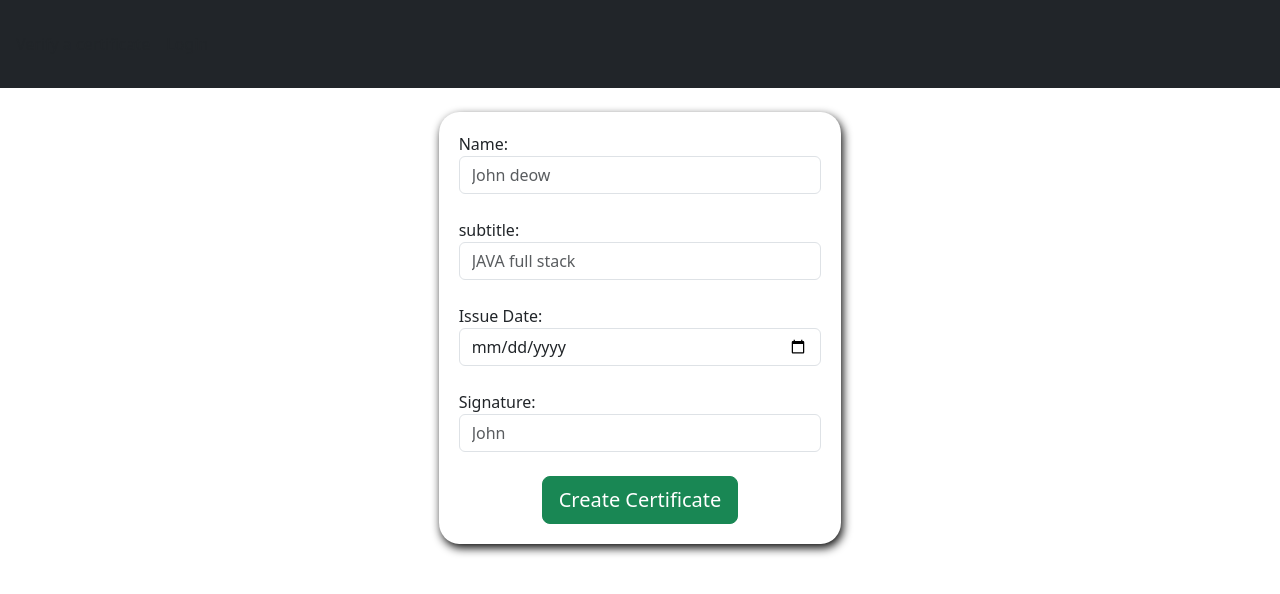
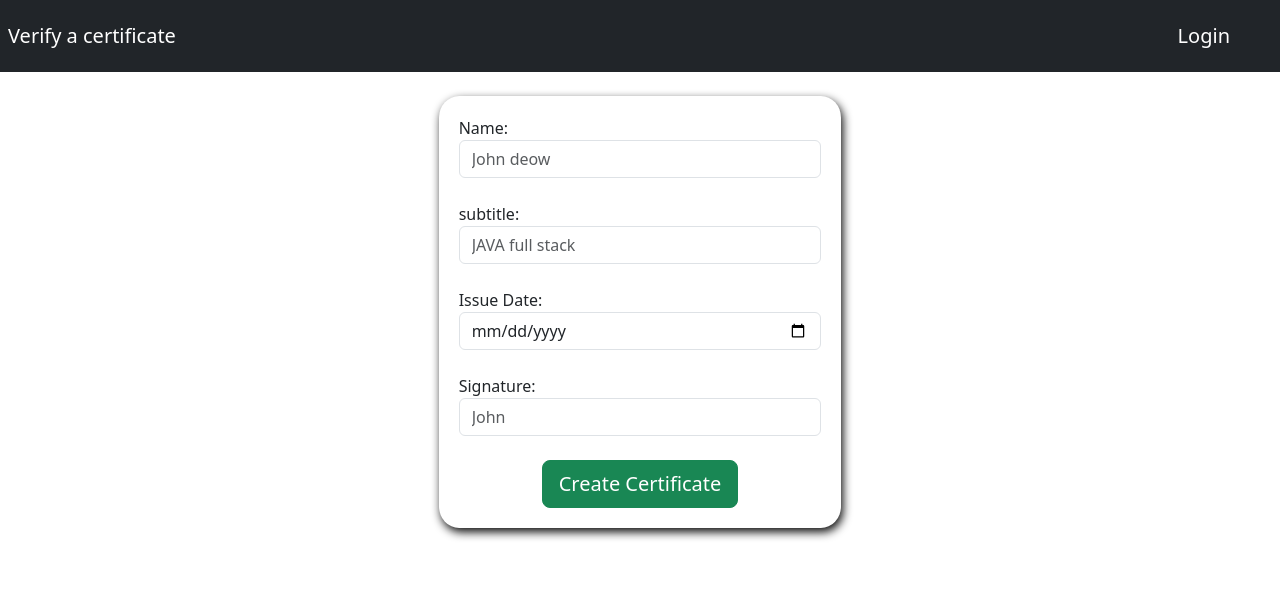
Before and after one commit to kahkashan7908/certificate_generator, a Django app: page / in a window 1280 px wide. Shown: the top 594 px of the page. Run offline with Django 4.2, Linux system fonts and the light colour scheme.

Commit message:
fix navbar

```diff
--- a/certificates/templates/base.html
+++ b/certificates/templates/base.html
@@ -10,16 +10,19 @@
     <link rel="stylesheet" type="text/css" href="{% static 'css/styles.css' %}">
 </head>
 <body>
-    <nav class="navbar navbar-dark bg-dark">
-        <div class="navbar">
-            <a class="h nav-item nav-link m-3" href="{% url 'verify_certificate' %}">Verify a certificate</a>
-            {% if user.is_authenticated %}
-            <a class="h nav-item nav-link" style="margin-left:1000px" href="{% url "logout" %}">Logout</a>
-            {%else%}
-            <a class="h nav-item nav-link" href="{% url "login" %}">Login</a>
-            {%endif%}
+
+    <div class="row">
+        <div class="col-md-12">
+            <nav class="navbar navbar-dark bg-dark">
+                <a class="navbar-brand m-2" href="{% url 'verify_certificate' %}">Verify a certificate</a>
+                {% if user.is_authenticated %}
+                <a class="navbar-brand" style="margin-left:1000px" href="{% url "logout" %}" style="margin-right:50px">Logout</a>
+                {%else%}
+                <a class="navbar-brand" href="{% url "login" %}" style="margin-right:50px">Login</a>
+                {%endif%}
+            </nav>
         </div>
-    </nav>
+    </div>
     {%if messages%}
     {%for message in messages%}
     <div class="alert alert-{{message.tags}}"> {{message}}</div>
--- a/certificates/views.py
+++ b/certificates/views.py
@@ -6,7 +6,6 @@ from PIL import Image, ImageDraw, ImageFont
 from django.conf import settings
 from reportlab.lib.pagesizes import letter
 from io import BytesIO
-from django.contrib.auth.decorators import login_required
 from .forms import RegistrationForm
 from django.contrib import messages
 import os
```
Also changed, not shown: db.sqlite3.
